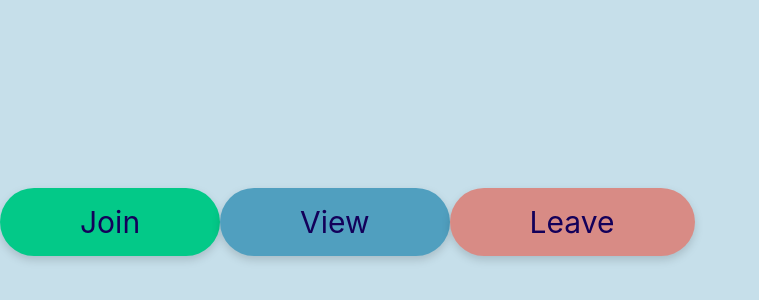
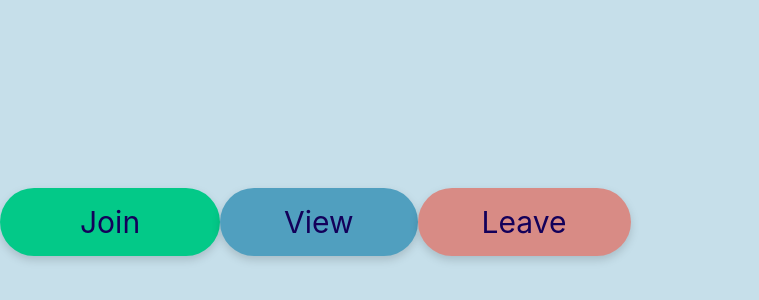
Before and after one commit to Kholil-Asjaduddin/EmoCare, a React (Vite) app in the folder frontend/: page /community in a window 1280 px wide. Shown: the part 178-478 px from the top of the page, without its empty margins (0-759 px from the left). Built offline with nearby package versions, Linux system fonts and the light colour scheme.

Commit message:
feat: add community card

```diff
--- a/frontend/src/App.jsx
+++ b/frontend/src/App.jsx
@@ -13,6 +13,7 @@ import CommunityPage from "./components/CommunityPage/CommunityPage";
 function App() {
   return (
     <Router>
+      {/* <Navbar /> */}
       <main>
         <Routes>
           {/* route to /landing */}
@@ -23,7 +24,7 @@ function App() {
           <Route path="/login" element={<LoginPage />} />
           {/* route to /community */}
           <Route path="/community" element={<CommunityPage />} />
-          {/* <Route path="/navbar" element={<Navbar />} /> */}
+
           {/* route to /test */}
           {/* <Route path="/" element={<Test />} /> */}
         </Routes>
--- /dev/null
+++ b/frontend/src/components/CommunityPage/CommunityCard.jsx
@@ -0,0 +1,37 @@
+import PropTypes from "prop-types";
+
+import JoinButton from "./JoinButton";
+import ViewButton from "./ViewButton";
+import LeaveButton from "./LeaveButton";
+
+const CommunityCard = ({ name, members, isJoined, onJoin, onView, onLeave }) => {
+    return (
+        <div className="w-xl h-80 flex flex-col justify-between items-center bg-nav rounded-[50px] p-12 drop-shadow-lg">
+            <div className="flex flex-col items-center">
+                <h1 className="font-bold text-5xl pb-2">{name}</h1>
+                <p className="font-normal text-4xl">{members} {members > 1 ? "members" : "member"}</p>
+            </div>
+            <div className="w-full flex justify-center gap-8">
+                {!isJoined ? (
+                    <JoinButton onClick={onJoin} />
+                ) : (
+                    <>
+                        <ViewButton onClick={onView} />
+                        <LeaveButton onClick={onLeave} />
+                    </>
+                )}
+            </div>
+        </div>
+    );
+};
+
+CommunityCard.propTypes = {
+    name: PropTypes.string.isRequired,
+    members: PropTypes.number.isRequired,
+    isJoined: PropTypes.bool.isRequired,
+    onJoin: PropTypes.func.isRequired,
+    onView: PropTypes.func.isRequired,
+    onLeave: PropTypes.func.isRequired,
+};
+
+export default CommunityCard;
--- a/frontend/src/components/CommunityPage/JoinButton.jsx
+++ b/frontend/src/components/CommunityPage/JoinButton.jsx
@@ -4,7 +4,7 @@ const JoinButton = ({ onClick }) => {
     return (
         <button
             onClick={onClick}
-            className={`bg-teal text-navy font-normal text-3xl py-4 px-20 rounded-full drop-shadow-lg`}
+            className={`w-fit bg-teal text-navy font-normal text-3xl py-4 px-20 rounded-full drop-shadow-lg`}
         >
             Join
         </button>
--- a/frontend/src/components/CommunityPage/LeaveButton.jsx
+++ b/frontend/src/components/CommunityPage/LeaveButton.jsx
@@ -4,7 +4,7 @@ const LeaveButton = ({ onClick }) => {
     return (
         <button
             onClick={onClick}
-            className={`bg-red-broken text-navy font-normal text-3xl py-4 px-20 rounded-full drop-shadow-lg`}
+            className={`w-fit bg-red-broken text-navy font-normal text-3xl py-4 px-16 rounded-full drop-shadow-lg`}
         >
             Leave
         </button>
--- a/frontend/src/components/CommunityPage/ViewButton.jsx
+++ b/frontend/src/components/CommunityPage/ViewButton.jsx
@@ -4,7 +4,7 @@ const ViewButton = ({ onClick }) => {
     return (
         <button
             onClick={onClick}
-            className={`bg-blue-light text-navy font-normal text-3xl py-4 px-20 rounded-full drop-shadow-lg`}
+            className={`w-fit bg-blue-light text-navy font-normal text-3xl py-4 px-16 rounded-full drop-shadow-lg`}
         >
             View
         </button>
```
